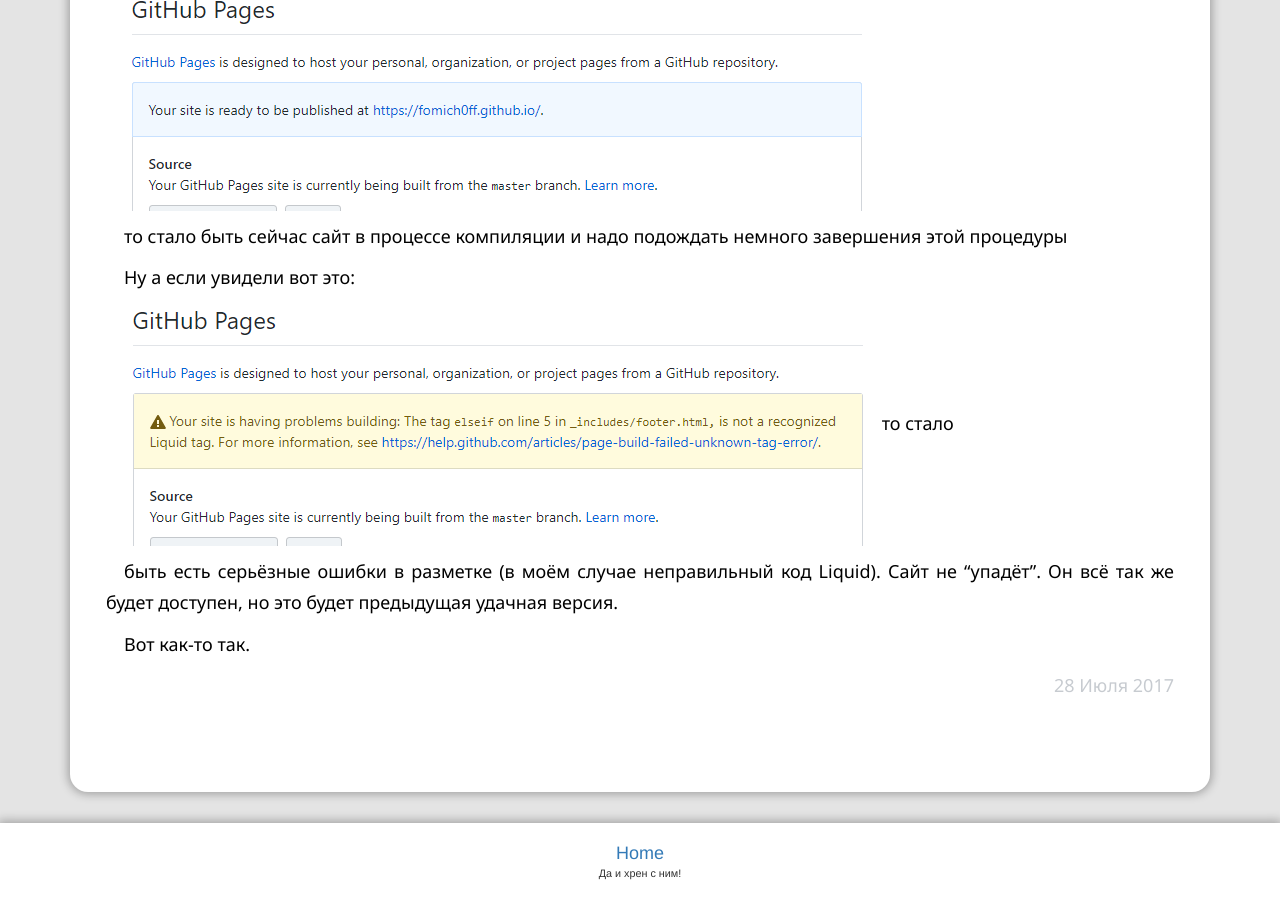
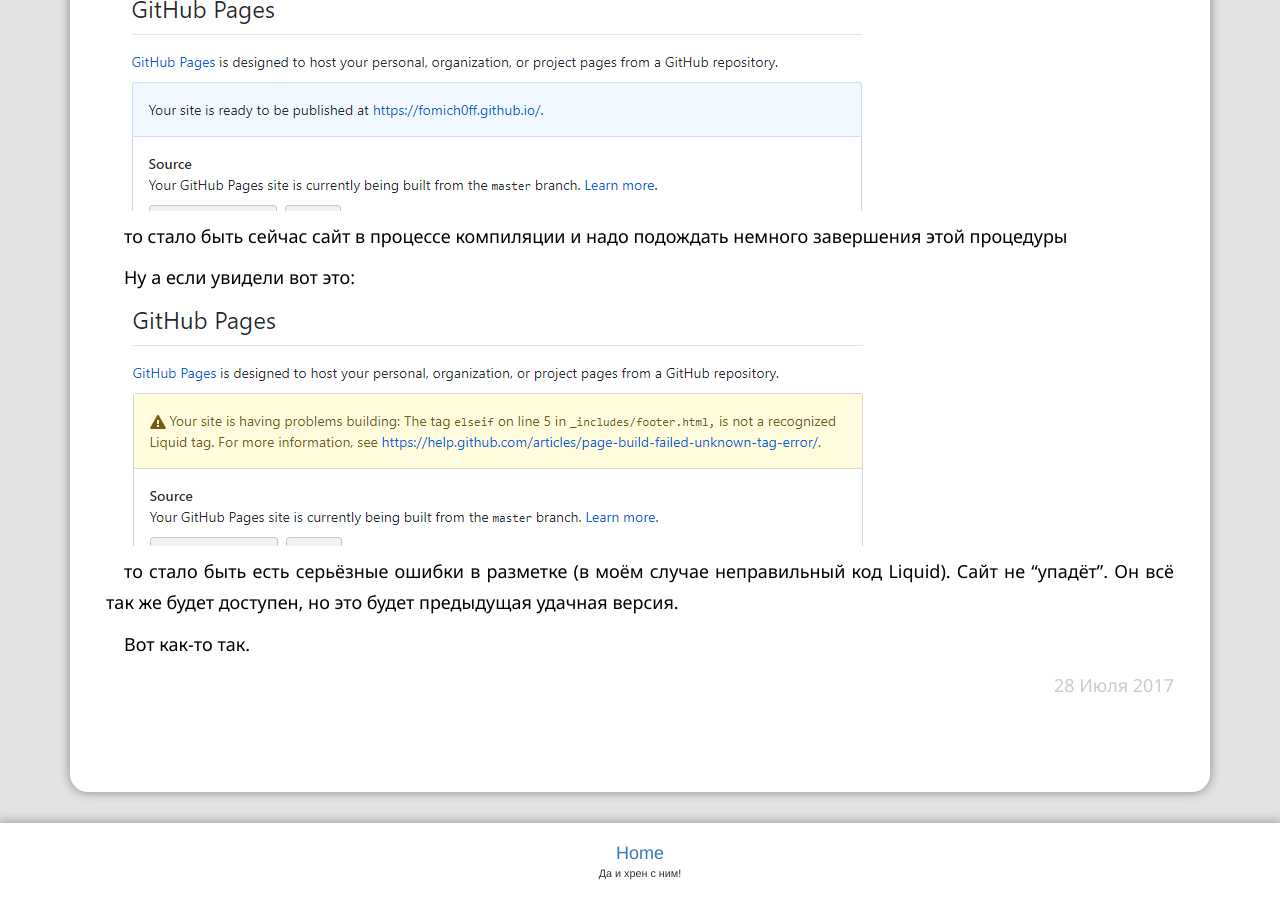
Before and after one commit to fomich0ff/fomich0ff.github.io, a Jekyll site: the page built from _posts/2017-07-28-how-to-check-site-status.md, in a window 1280 px wide and 900 px high, scrolled down 1283 px. Built offline with Jekyll 4.4.1, drawn with Linux system fonts in a browser that asks for light colours; nearby versions of some CDN libraries; our own code applies the rules of GitHub Pages for plain Markdown files; comment, search, counter and statistics services are not loaded.

Commit message:
Update 2017-07-28-how-to-check-site-status.md

```diff
--- a/_posts/2017-07-28-how-to-check-site-status.md
+++ b/_posts/2017-07-28-how-to-check-site-status.md
@@ -36,9 +36,9 @@
 
 Ну а если увидели вот это:
 
-![Ошибка]({{page.image-folder}}/error.PNG) то стало
+![Ошибка]({{page.image-folder}}/error.PNG)
 
-быть есть серьёзные ошибки в разметке (в моём случае неправильный код Liquid).
+то стало быть есть серьёзные ошибки в разметке (в моём случае неправильный код Liquid).
 Сайт не "упадёт". Он всё так же будет доступен, но это будет предыдущая
 удачная версия.
 
```
